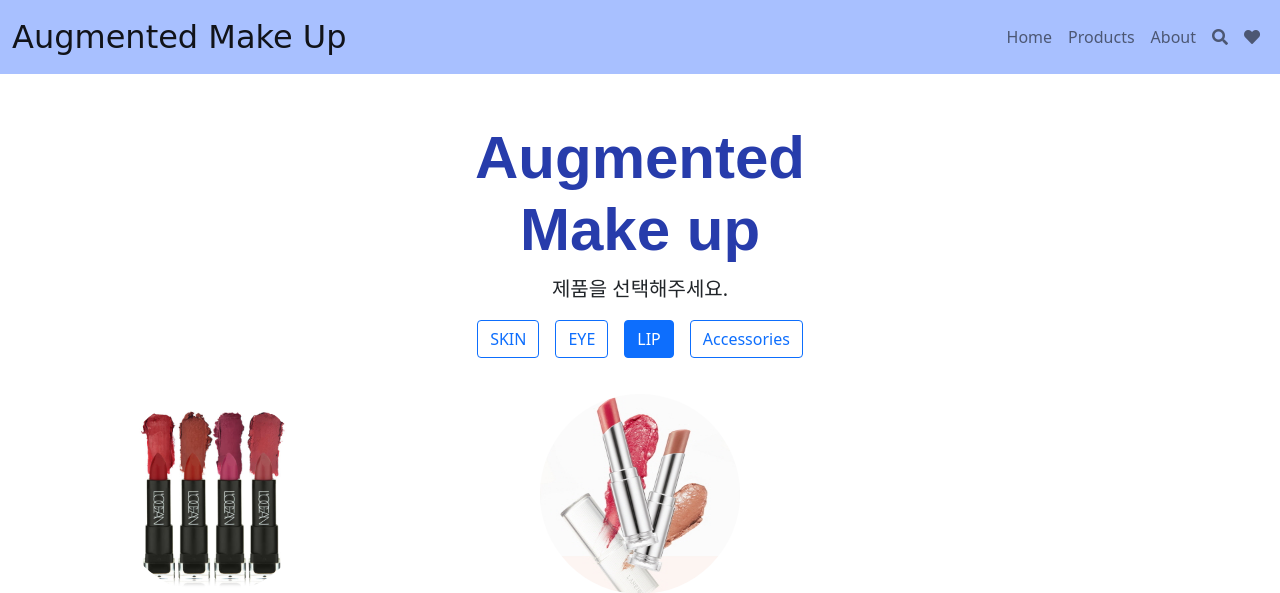
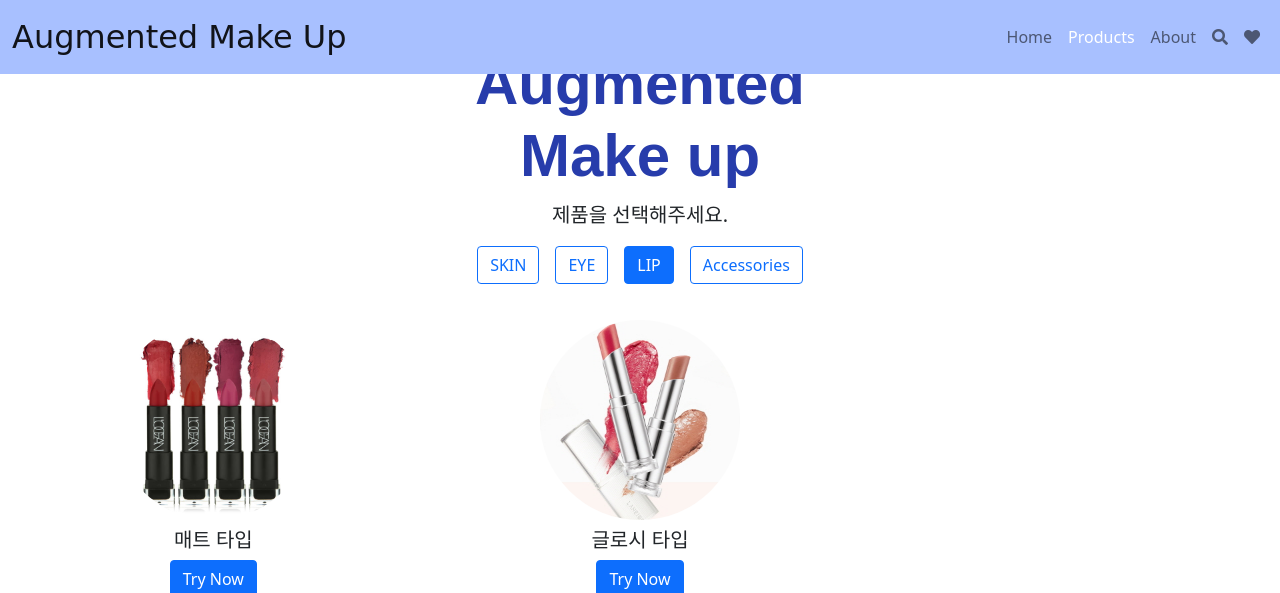
Before and after one commit to nelly0420/Opencv_Makeup, a Flask app: page /products in a window 1280 px wide. Shown: the top 593 px of the page. Run offline with Flask 3, Linux system fonts and the light colour scheme; some libraries are stand-ins or nearby versions; some web fonts are replaced.

Commit message:
main및product lip 페이지 구현 및 버튼 일부 활성화

```diff
--- a/app.py
+++ b/app.py
@@ -36,6 +36,7 @@ def handle_image(data):
     emit('processed_image', buffer.tobytes())
 
 @app.route("/")
+@app.route("/main")
 def main():
     return render_template("main.html")
 
--- a/templates/products_lip.html
+++ b/templates/products_lip.html
@@ -86,19 +86,19 @@
 <body>
 
     <!-- Navbar -->
-    <nav class="navbar navbar-expand-lg navbar-light">
+     <nav class="navbar navbar-expand-lg navbar-light fixed-top">
         <div class="container-fluid">
-            <a class="navbar-brand" href="#">Augmented Make Up</a>
-            <button class="navbar-toggler" type="button" data-bs-toggle="collapse" data-bs-target="#navbarNav" aria-controls="navbarNav" aria-expanded="false" aria-label="Toggle navigation">
+            <a class="navbar-brand" href="/main">Augmented Make Up</a>
+            <button class="navbar-toggler" type="button" data-bs-toggle="collapse" data-bs-target="#navbarResponsive" aria-controls="navbarResponsive" aria-expanded="false" aria-label="Toggle navigation">
                 <span class="navbar-toggler-icon"></span>
             </button>
             <div class="collapse navbar-collapse" id="navbarNav">
                 <ul class="navbar-nav ms-auto">
                     <li class="nav-item active">
-                        <a class="nav-link" href="#" id="homeMenu">Home</a>
+                        <a class="nav-link" href="/main">Home</a>
                     </li>
                     <li class="nav-item">
-                        <a class="nav-link" href="/products" id="productsMenu">Products</a>
+                        <a class="nav-link" href="/products" id="productsMenu" style="color:white;">Products</a>
                     </li>
                     <li class="nav-item">
                         <a class="nav-link" href="/about">About</a>
```
Also changed, not shown: templates/main.html (+4 -4 lines).
